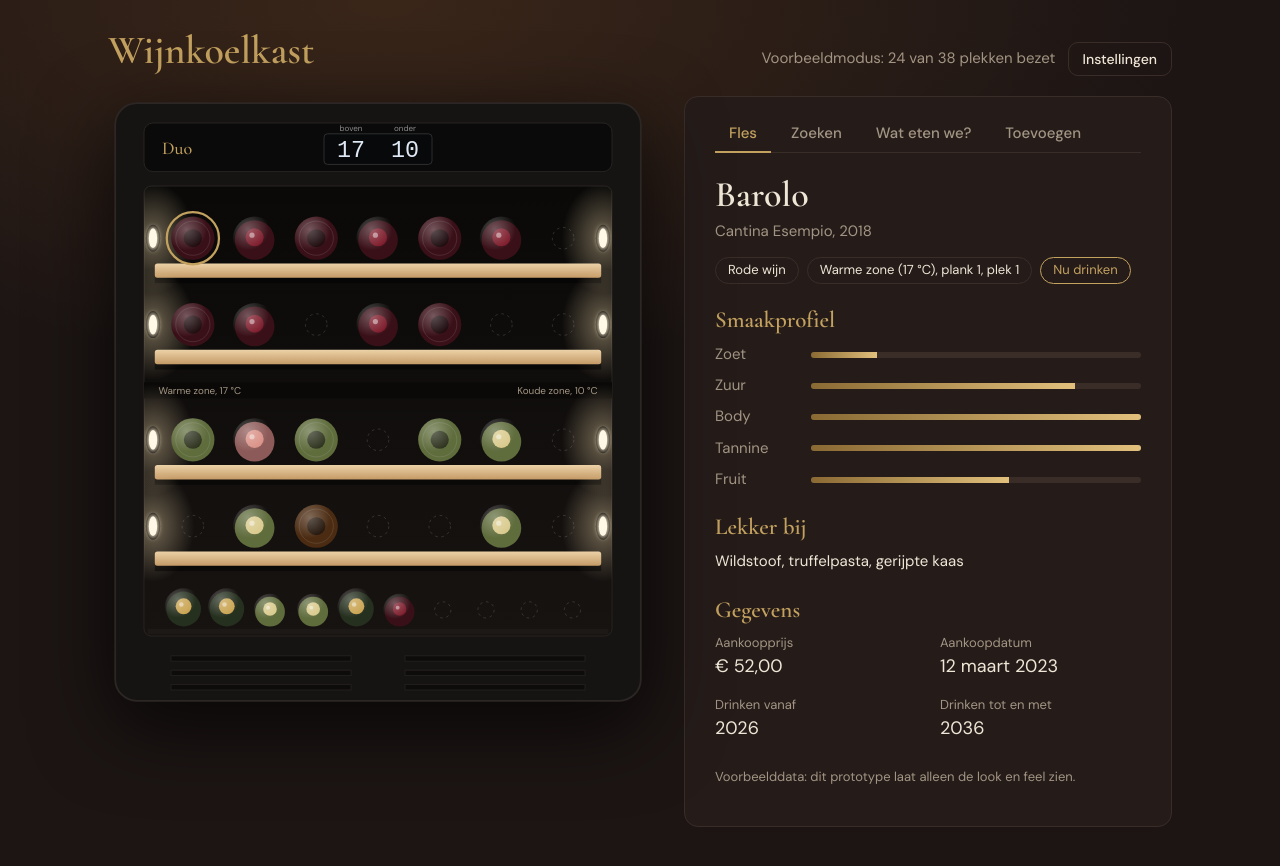
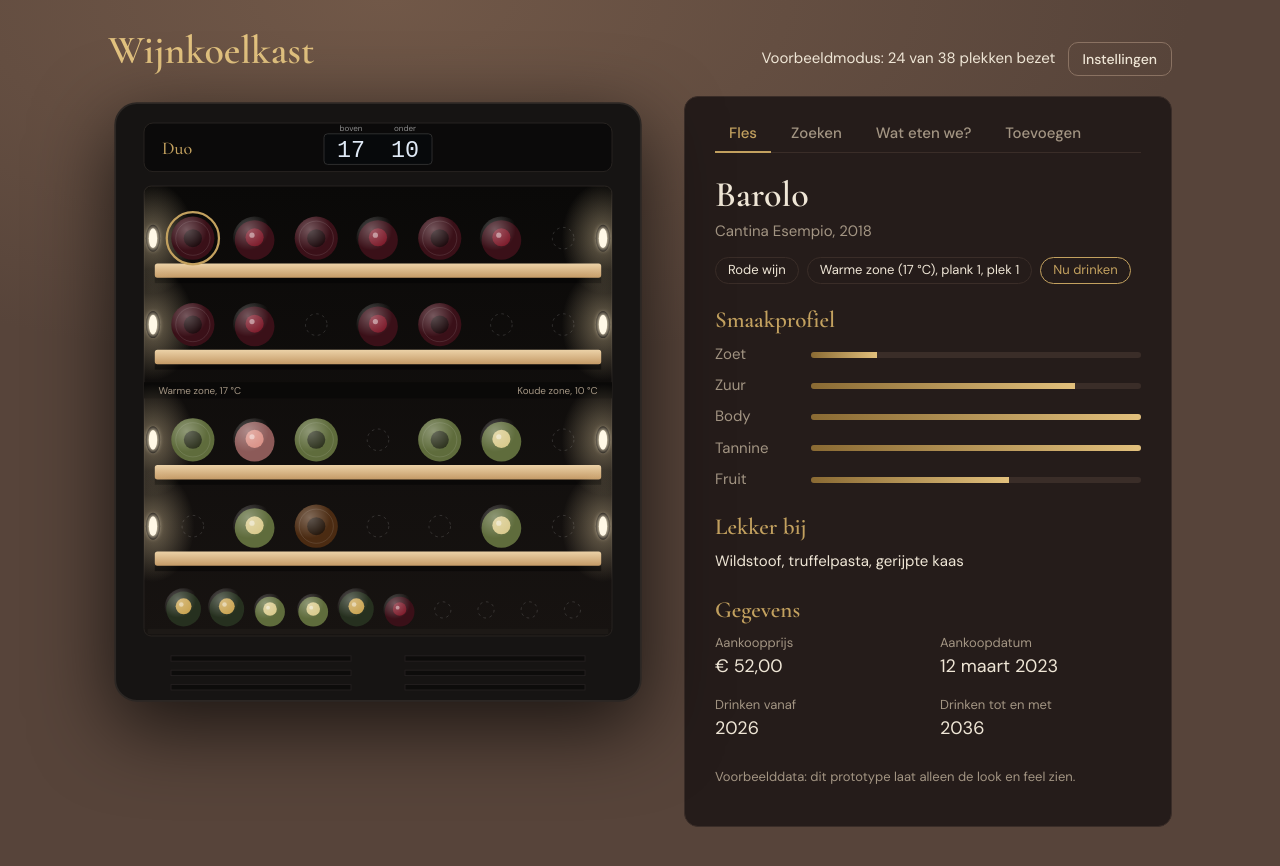
Before and after one commit to mennoriphagen/wijnkelder, a plain HTML site: page index.html in a window 1280 px wide. Drawn offline with nearby package versions, Linux system fonts and the light colour scheme.

Commit message:
Update color variables and styles in index.html

```diff
--- a/index.html
+++ b/index.html
@@ -7,14 +7,14 @@
 <link rel="preconnect" href="https://fonts.googleapis.com">
 <link href="https://fonts.googleapis.com/css2?family=Cormorant+Garamond:wght@500;600&family=DM+Sans:wght@400;500&display=swap" rel="stylesheet">
 <style>
-:root{--room:#1c1514;--card:#251c1a;--line:#3a2d28;--brass:#c3a15f;--text:#efe6d6;--mute:#a39583}
+:root{--room:#57443a;--card:#251c1a;--line:#3a2d28;--brass:#c3a15f;--text:#efe6d6;--mute:#a39583}
 *{box-sizing:border-box}
 html{color-scheme:dark}
-body{margin:0;min-height:100vh;background:radial-gradient(ellipse 90% 60% at 30% 0%,#3a2619,var(--room) 70%);color:var(--text);font:15px/1.55 'DM Sans',system-ui,sans-serif}
+body{margin:0;min-height:100vh;background:radial-gradient(ellipse 90% 60% at 30% 0%,#715848,var(--room) 70%);color:var(--text);font:15px/1.55 'DM Sans',system-ui,sans-serif}
 h1,h2,h3{font-family:'Cormorant Garamond',Georgia,serif;font-weight:600;margin:0;line-height:1.1}
 header{max-width:1120px;margin:auto;padding:28px 28px 0;display:flex;justify-content:space-between;align-items:baseline;flex-wrap:wrap;gap:8px}
-header h1{font-size:40px;color:var(--brass)}
-header span{color:var(--mute)}
+header h1{font-size:40px;color:#e2c27f}
+header span{color:var(--text)}
 main{max-width:1120px;margin:auto;padding:20px 28px 48px;display:grid;grid-template-columns:minmax(300px,540px) 1fr;gap:36px;align-items:start}
 @media(max-width:820px){main{grid-template-columns:1fr;padding:16px}header{padding:20px 16px 0}}
 svg{width:100%;height:auto;display:block;filter:drop-shadow(0 24px 40px rgba(0,0,0,.7))}
@@ -76,7 +76,8 @@ dialog{background:var(--card);color:var(--text);border:1px solid var(--line);bor
 dialog::backdrop{background:rgba(0,0,0,.65)}
 dialog label{display:block;color:var(--mute);font-size:13px;margin-top:8px}
 #msg{position:fixed;left:50%;bottom:20px;transform:translateX(-50%);background:#3a1018;color:var(--text);border:1px solid var(--brass);border-radius:10px;padding:10px 16px;max-width:90%;z-index:10;display:none}
-header>div{display:flex;align-items:center;gap:12px;color:var(--mute)}
+header>div{display:flex;align-items:center;gap:12px;color:var(--text)}
+header .btn.ghost{border-color:#8a7262}
 .fm{display:grid;grid-template-columns:1fr 1fr;gap:0 14px}
 .fm label{display:block;color:var(--mute);font-size:13px}
 .fm .wide{grid-column:1/-1}
```
